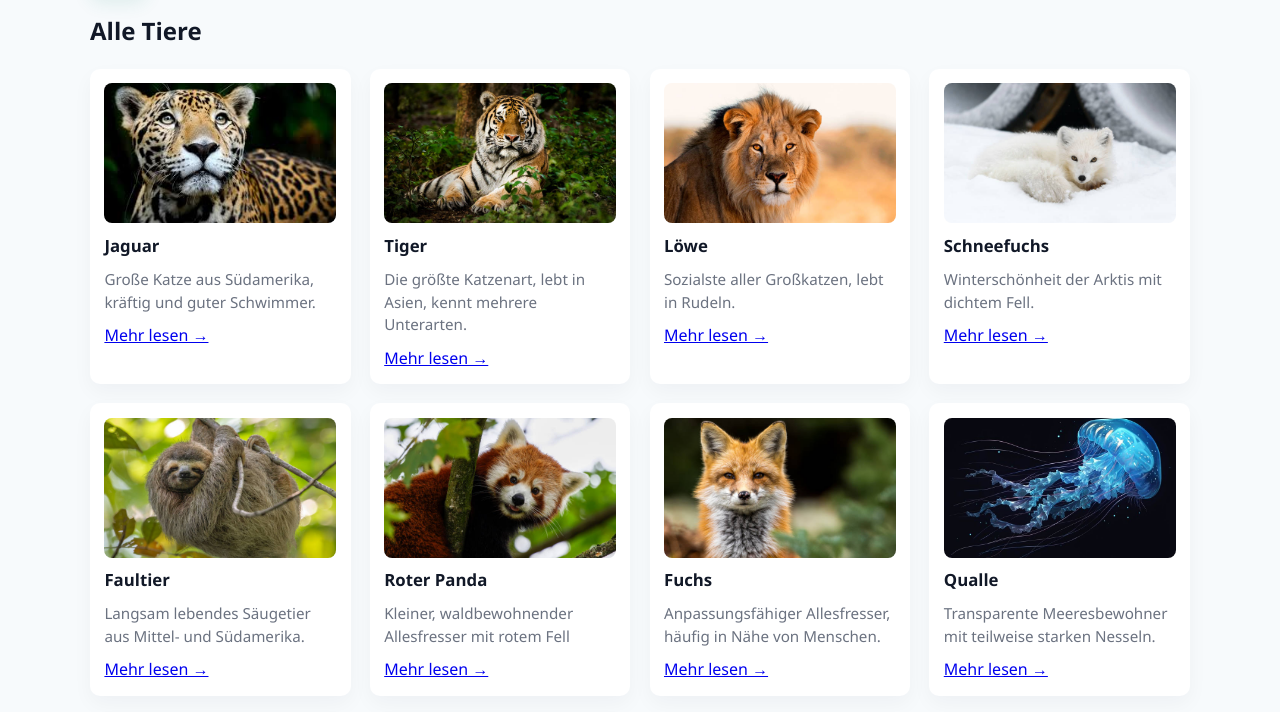
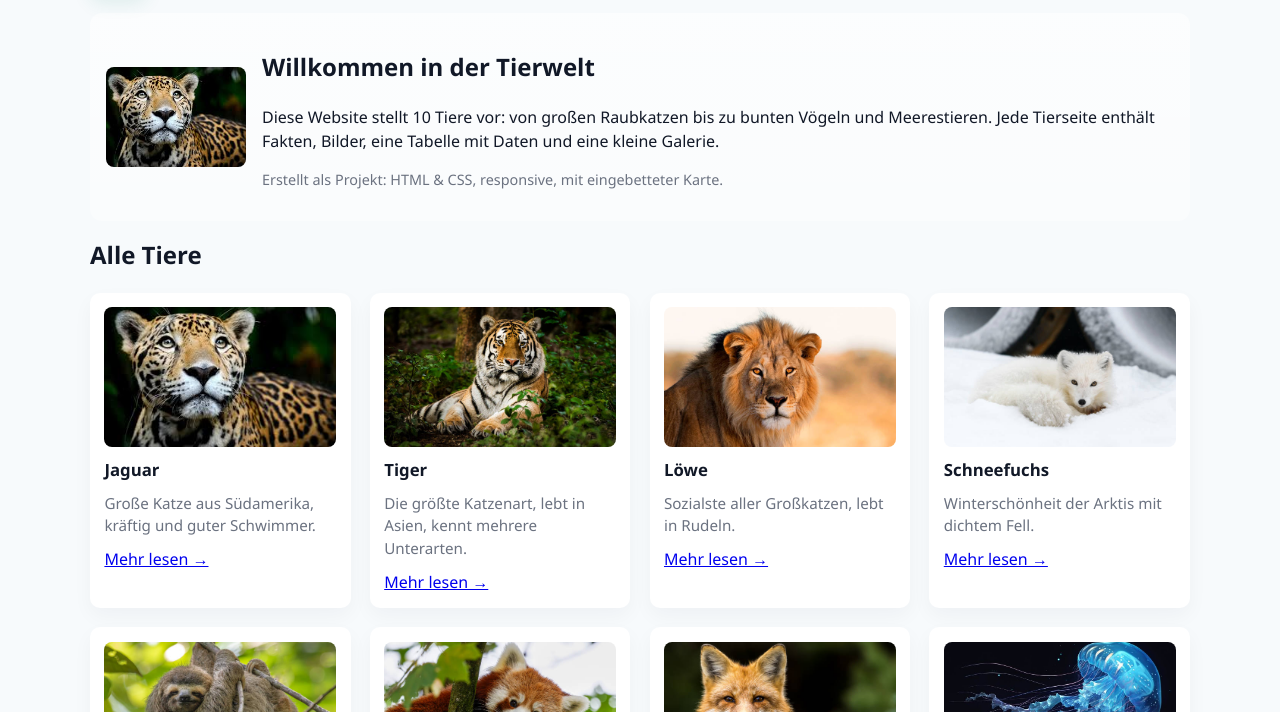
Before and after one commit to Latifa-0/Tierwebseite, a plain HTML site: page index.html in a window 1280 px wide. Shown: the part 78-790 px from the top of the page. Drawn offline with Linux system fonts and the light colour scheme.

Commit message:
Update index.html

```diff
--- a/index.html
+++ b/index.html
@@ -22,7 +22,14 @@
 
       </nav>
     </header>
-
+    <section class="hero" aria-labelledby="hero-title">
+      <img src="assets/jaguar.jpg" alt="Jaguar Porträt">
+      <div>
+        <h2 id="hero-title">Willkommen in der Tierwelt</h2>
+        <p class="lead">Diese Website stellt 10 Tiere vor: von großen Raubkatzen bis zu bunten Vögeln und Meerestieren. Jede Tierseite enthält Fakten, Bilder, eine Tabelle mit Daten und eine kleine Galerie.</p>
+        <p class="meta">Erstellt als Projekt: HTML &amp; CSS, responsive, mit eingebetteter Karte.</p>
+      </div>
+    </section>
 
     <main>
       <h2 style="margin-top:0.6rem">Alle Tiere</h2>
@@ -100,7 +107,6 @@
 
       </div>
 
-
     </main>
 
     <footer class="site-footer">
```
